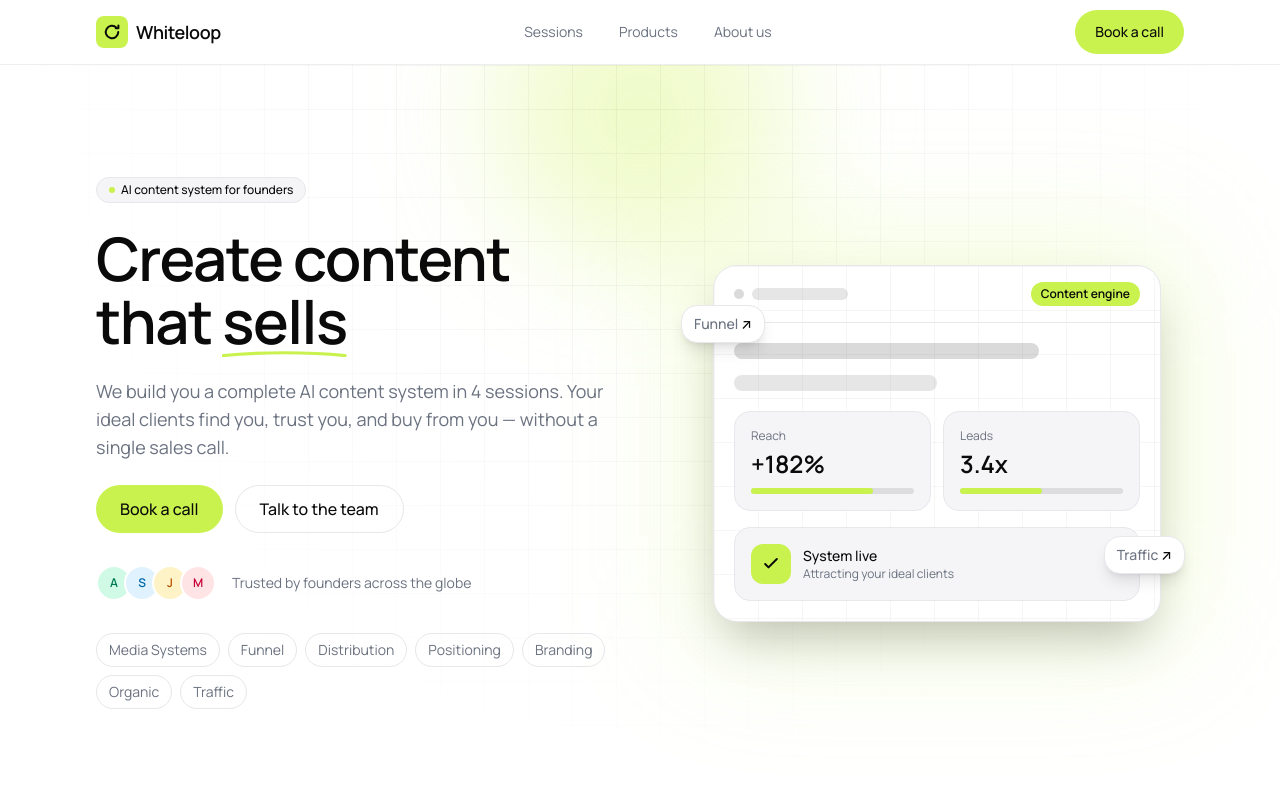
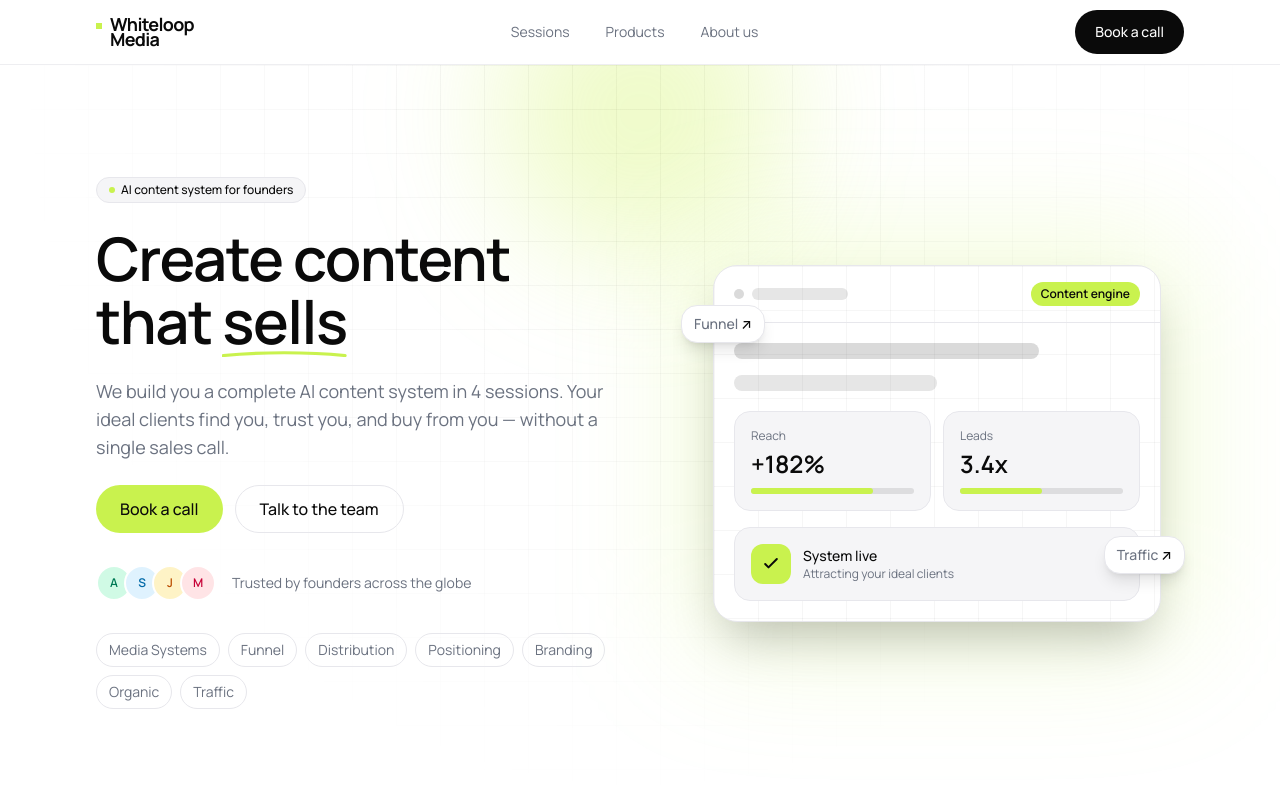
Before and after one commit to Sonu-Hansda/whiteloop-media-consultancy, a Next.js app: page / in a window 1280 px wide. Shown: the top 800 px of the page. Built offline with nearby package versions, Linux system fonts and the light colour scheme.

Commit message:
update logo

```diff
--- a/components/layout/header.tsx
+++ b/components/layout/header.tsx
@@ -3,6 +3,7 @@
 import { useState } from "react";
 import Link from "next/link";
 import { navLinks } from "@/lib/data/navigation";
+import { cn } from "@/lib/utils";
 import { Button } from "@/components/ui/button";
 import { Container } from "@/components/ui/container";
 import { Logo } from "@/components/layout/logo";
@@ -28,7 +29,7 @@ export function Header() {
         </nav>
 
         <div className="hidden items-center gap-2 md:flex">
-          <Button href="/book" variant="accent" size="md">
+          <Button href="/book" variant="dark" size="md">
             Book a call
           </Button>
         </div>
@@ -36,7 +37,7 @@ export function Header() {
         <button
           type="button"
           onClick={() => setOpen((v) => !v)}
-          className="flex h-10 w-10 items-center justify-center rounded-lg text-foreground hover:bg-surface md:hidden"
+          className="flex h-10 w-10 items-center justify-center rounded-lg text-foreground transition-transform duration-200 hover:bg-surface active:scale-90 md:hidden"
           aria-label={open ? "Close menu" : "Open menu"}
           aria-expanded={open}
         >
@@ -72,8 +73,13 @@ export function Header() {
         </button>
       </Container>
 
-      {open ? (
-        <div className="border-t border-border bg-background md:hidden">
+      <div
+        className={cn(
+          "grid overflow-hidden bg-background transition-[grid-template-rows] duration-300 ease-in-out md:hidden",
+          open ? "grid-rows-[1fr] border-t border-border" : "grid-rows-[0fr]",
+        )}
+      >
+        <div className="min-h-0 overflow-hidden">
           <Container className="flex flex-col gap-1 py-4">
             {navLinks.map((link) => (
               <Link
@@ -87,7 +93,7 @@ export function Header() {
             ))}
             <Button
               href="/book"
-              variant="accent"
+              variant="dark"
               size="md"
               className="mt-2 w-full"
             >
@@ -95,7 +101,7 @@ export function Header() {
             </Button>
           </Container>
         </div>
-      ) : null}
+      </div>
     </header>
   );
 }
--- a/components/layout/logo.tsx
+++ b/components/layout/logo.tsx
@@ -2,26 +2,23 @@ import Link from "next/link";
 
 export function Logo() {
   return (
-    <Link href="/" className="flex items-center gap-2" aria-label="Whiteloop home">
-      <span className="flex h-8 w-8 items-center justify-center rounded-lg bg-accent text-accent-foreground">
-        <svg viewBox="0 0 24 24" fill="none" className="h-5 w-5" aria-hidden="true">
-          <path
-            d="M19.5 12a7.5 7.5 0 1 1-2.2-5.3"
-            stroke="currentColor"
-            strokeWidth="2.4"
-            strokeLinecap="round"
-          />
-          <path
-            d="M19.7 4.2v3.2h-3.2"
-            stroke="currentColor"
-            strokeWidth="2.4"
-            strokeLinecap="round"
-            strokeLinejoin="round"
-          />
-        </svg>
-      </span>
-      <span className="text-lg font-semibold tracking-tight text-foreground">
-        Whiteloop
+    <Link
+      href="/"
+      className="flex items-start gap-2"
+      aria-label="Whiteloop Media home"
+    >
+      {/* Lime square */}
+      <span className="mt-1.5 h-1.5 w-1.5 shrink-0 bg-accent" />
+
+      {/* Logo text */}
+      <span className="flex flex-col leading-[0.85]">
+        <span className="text-[18px] font-bold tracking-[-0.04em] text-foreground">
+          Whiteloop
+        </span>
+
+        <span className="text-[18px] font-bold tracking-[-0.04em] text-foreground">
+          Media
+        </span>
       </span>
     </Link>
   );
```
